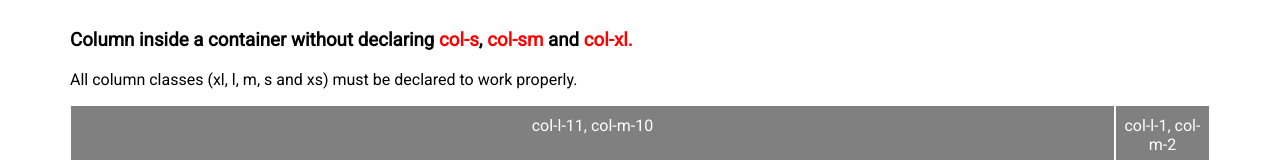
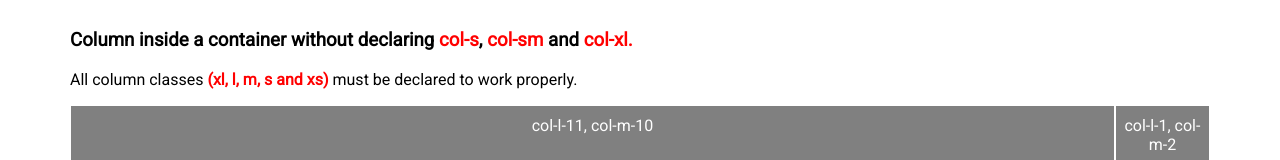
Before and after one commit to hsbyte/flex-columns, a plain HTML site: page src/index.html in a window 1280 px wide. Shown: the part 276-436 px from the top of the page. Drawn offline with nearby package versions, Linux system fonts and the light colour scheme; files that its build step writes are made by us from their sources.

Commit message:
Update file

```diff
--- a/src/index.html
+++ b/src/index.html
@@ -81,7 +81,7 @@
         col-xl-2, col-l-2, col-m-2, col-s-3, col-xs-12</div>
     </div><br>
     <h3>Column inside a container without declaring <span style="color: red">col-s</span>, <span style="color: red">col-sm</span> and <span style="color: red">col-xl<span style="color: red"></span>.</h2>
-    <p>All column classes (xl, l, m, s and xs) must be declared to work properly.</p>
+    <p>All column classes <span style="color: red; font-weight: bold">(xl, l, m, s and xs)</span> must be declared to work properly.</p>
     <div class="row">
       <div class="col-l-11 col-m-10 col-styling">col-l-11, col-m-10</div>
       <div class="col-l-1 col-m-2 col-styling">col-l-1, col-m-2</div>
```
